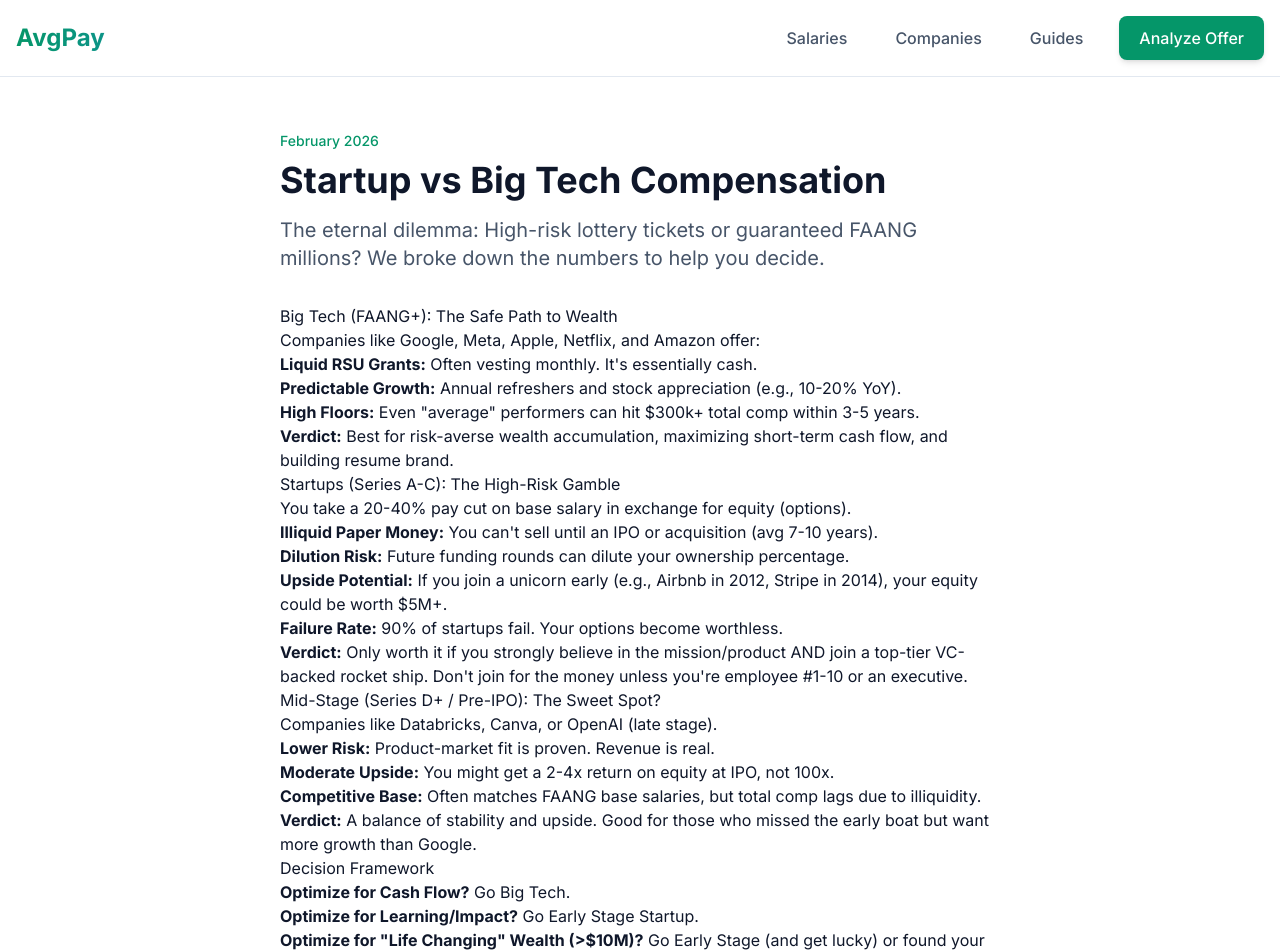
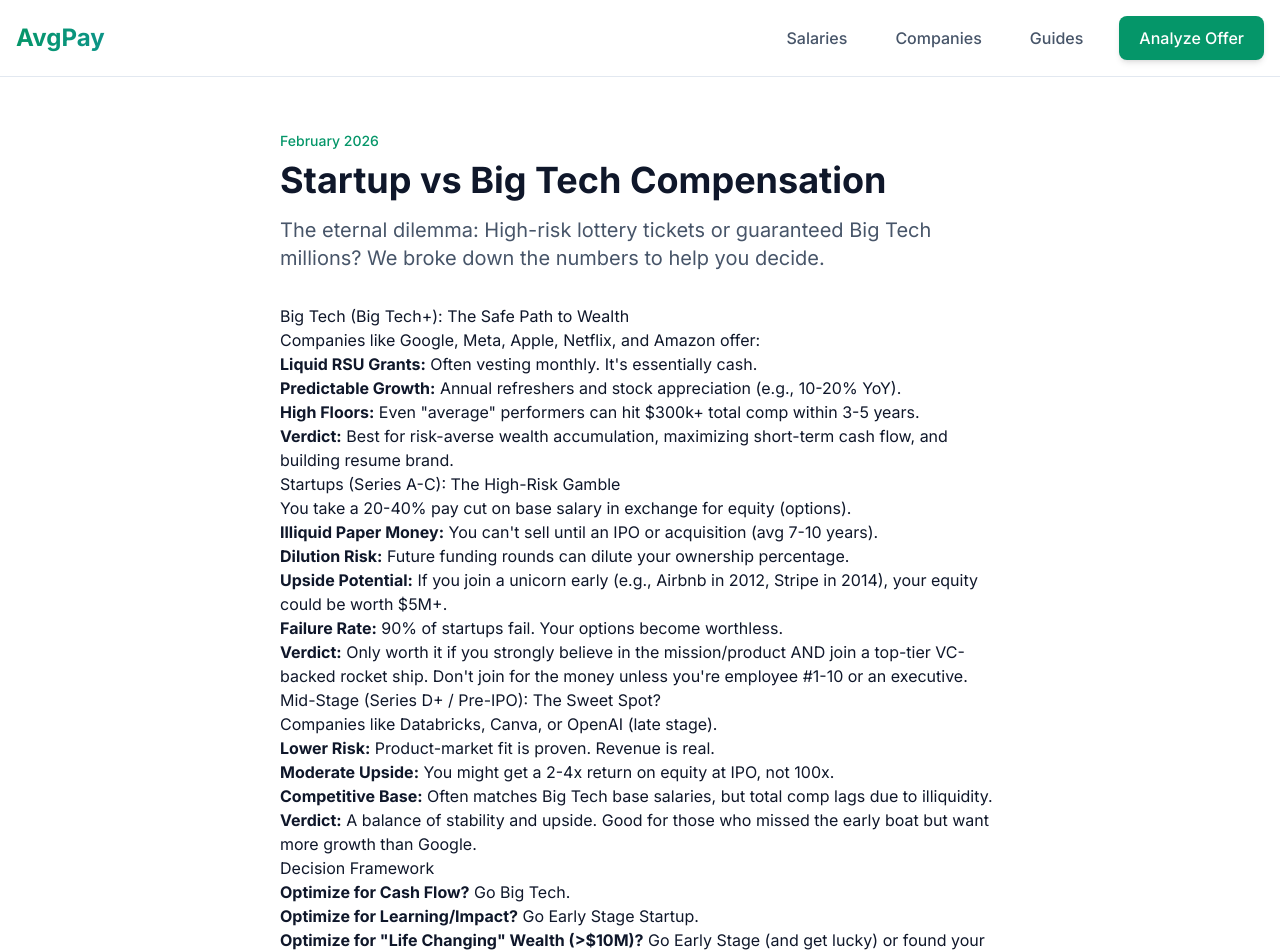
Before and after one commit to wesslabgroup-creator/avgpay-rebuild, a Next.js app: page /guides/startup-vs-bigtech in a window 1280 px wide. Shown: the top 952 px of the page. Built offline with nearby package versions, Linux system fonts and the light colour scheme.

Commit message:
feat: improve guide SEO, content depth, company page snippets, remove FAANG

```diff
--- a/src/app/guides/page.tsx
+++ b/src/app/guides/page.tsx
@@ -45,7 +45,7 @@ const GUIDES = [
   },
   {
     title: "Startup vs Big Tech Compensation",
-    description: "When does startup equity beat FAANG total comp? A probabilistic analysis with real data.",
+    description: "When does startup equity beat Big Tech total comp? A probabilistic analysis with real data.",
     slug: "startup-vs-bigtech",
     readTime: "14 min",
     category: "Strategy",
--- a/src/app/guides/startup-vs-bigtech/page.tsx
+++ b/src/app/guides/startup-vs-bigtech/page.tsx
@@ -5,7 +5,7 @@ import { ArticleSchema } from "@/components/schema-markup";
 
 export const metadata: Metadata = {
   title: "Startup vs Big Tech Compensation | AvgPay",
-  description: "When does startup equity beat FAANG total comp? A probabilistic analysis with real data.",
+  description: "When does startup equity beat Big Tech total comp? A probabilistic analysis with real data.",
   openGraph: {
     type: "article",
     publishedTime: "2026-02-09",
@@ -22,12 +22,12 @@ export default function StartupVsBigTechGuidePage() {
           <span className="text-emerald-600 text-sm font-medium">February 2026</span>
           <h1 className="text-4xl font-bold text-slate-900 mt-2">Startup vs Big Tech Compensation</h1>
           <p className="text-xl text-slate-600 mt-4">
-            The eternal dilemma: High-risk lottery tickets or guaranteed FAANG millions?
+            The eternal dilemma: High-risk lottery tickets or guaranteed Big Tech millions?
             We broke down the numbers to help you decide.
           </p>
         </div>
 
-        <h2>Big Tech (FAANG+): The Safe Path to Wealth</h2>
+        <h2>Big Tech (Big Tech+): The Safe Path to Wealth</h2>
         <p>
           Companies like Google, Meta, Apple, Netflix, and Amazon offer:
         </p>
@@ -62,7 +62,7 @@ export default function StartupVsBigTechGuidePage() {
         <ul>
           <li><strong>Lower Risk:</strong> Product-market fit is proven. Revenue is real.</li>
           <li><strong>Moderate Upside:</strong> You might get a 2-4x return on equity at IPO, not 100x.</li>
-          <li><strong>Competitive Base:</strong> Often matches FAANG base salaries, but total comp lags due to illiquidity.</li>
+          <li><strong>Competitive Base:</strong> Often matches Big Tech base salaries, but total comp lags due to illiquidity.</li>
         </ul>
         <p>
           <strong>Verdict:</strong> A balance of stability and upside. Good for those who missed the early boat but want more growth than Google.
--- a/src/app/page.tsx
+++ b/src/app/page.tsx
@@ -171,7 +171,7 @@ export default function Home() {
                 <Star className="w-6 h-6 fill-current" />
               </div>
               <blockquote className="text-slate-300 font-medium leading-relaxed text-lg group-hover:text-white transition-colors">
-                \"Finally, reliable data that's not self-reported. Negotiated FAANG-level comp at startup thanks to AvgPay.\"
+                \"Finally, reliable data that's not self-reported. Negotiated Big Tech-level comp at startup thanks to AvgPay.\"
               </blockquote>
               <div className="flex items-center gap-3 pt-4 border-t border-slate-200/50">
                 <div className="w-12 h-12 bg-gradient-to-r from-emerald-500 to-teal-500 rounded-2xl flex items-center justify-center font-bold text-white">SM</div>
@@ -351,7 +351,7 @@ export default function Home() {
             </Link>
           </div>
           <p className="text-sm text-slate-500 font-medium pt-8">
-            ⚡ Instant results • 100% private • No credit card needed • Used by FAANG engineers
+            ⚡ Instant results • 100% private • No credit card needed • Used by Big Tech engineers
           </p>
         </div>
       </section>
```
